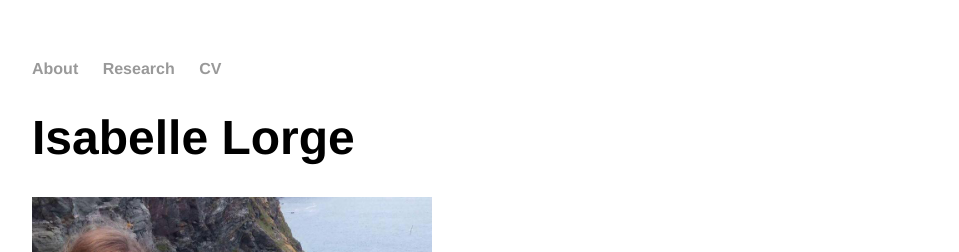
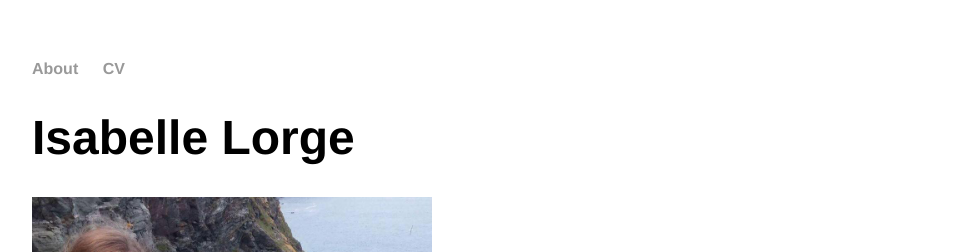
Before and after one commit to isabellelorge/isabellelorge.github.io, a Jekyll site: the page built from index.html, in a window 1280 px wide. Shown: the top 252 px of the page, without its empty margins (160-1119 px from the left). Built offline with Jekyll 4.4.1, drawn with Linux system fonts in a browser that asks for light colours.

Commit message:
Update default.html

```diff
--- a/_layouts/default.html
+++ b/_layouts/default.html
@@ -9,7 +9,7 @@
 			<nav>
 	    		<ul>
 	        		<li><a href="/">About</a></li>
-		        	<li><a href="/about.html">Research</a></li>
+
 	        		<li><a href="/CV.pdf">CV</a></li>
 
 	    		</ul>
```
